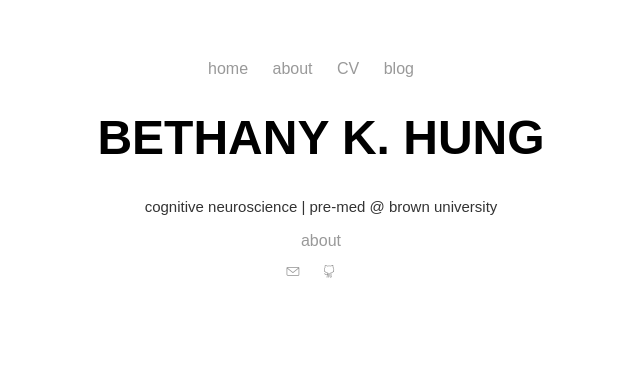
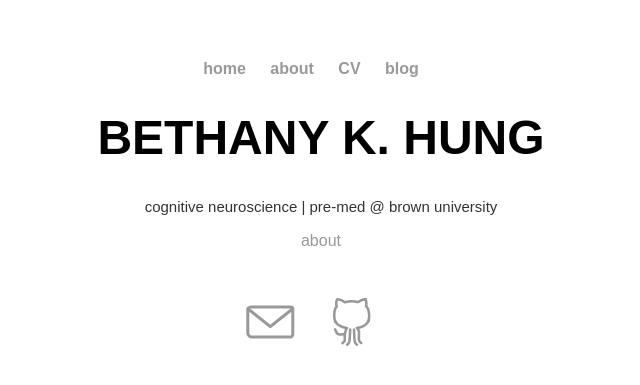
Before and after one commit to bethny/bethny.github.io, a Jekyll site: the page built from index.html, in a window 1280 px wide. Shown: the top 385 px of the page, without its empty margins (319-959 px from the left). Built offline with Jekyll 4.4.1, drawn with Linux system fonts in a browser that asks for light colours; nearby versions of some CDN libraries.

Commit message:
Update main.css

```diff
--- a/css/main.css
+++ b/css/main.css
@@ -6,7 +6,7 @@
     font-family: 'Karla', sans-serif;
     padding: 0px;
     list-style: none;
-    /*font-weight: bold;*/
+    font-weight: bold;
 }
 nav ul li, footer ul li {
     display: inline;
@@ -35,7 +35,7 @@
 }
 footer {
     /*border-top: 1px solid #d5d5d5;*/
-    font-size: .8em;
+    font-size: 3em;
 }
 
 ul.posts {
```
